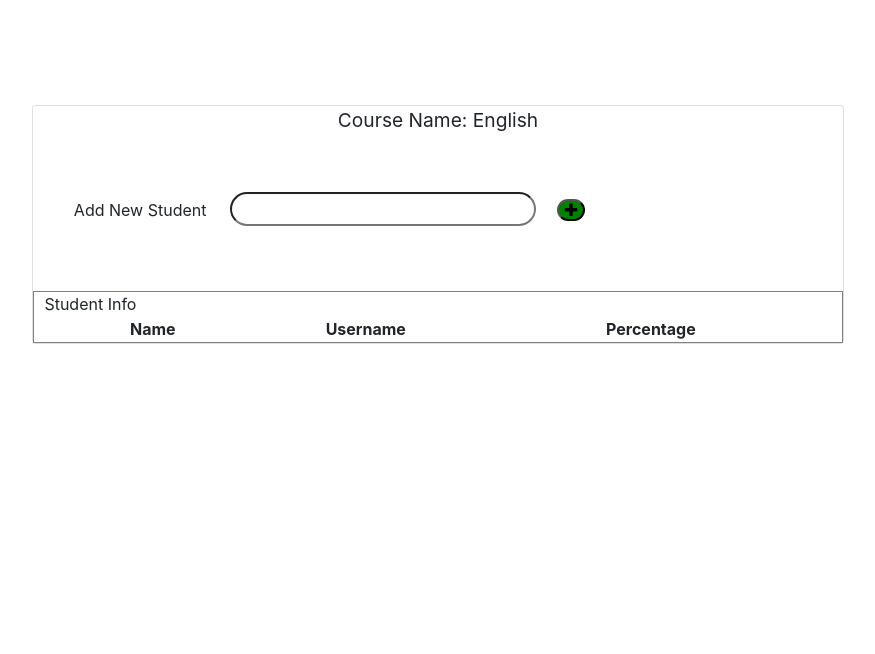
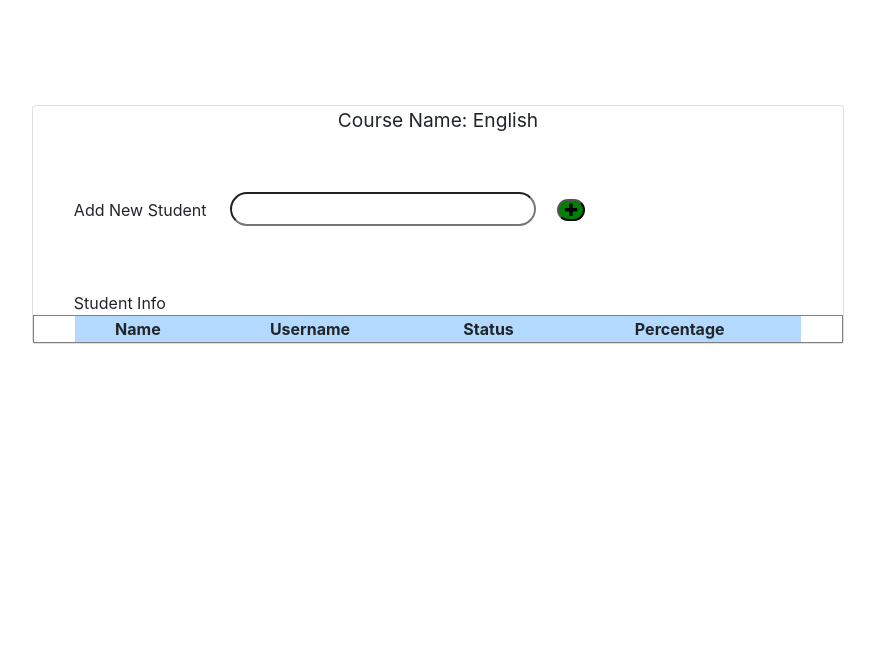
Before and after one commit to mahbubcseju/attendance-by-face-recognition, a Django app: page /course/detail/1/ in a window 1280 px wide. Shown: the part 101-755 px from the top of the page, without its empty margins (74-949 px from the left). Run offline with Django 3.2, Linux system fonts and the light colour scheme; data comes from the database, SQL or seed files in the repository; lists and menus that the app fills with data are empty; some libraries are stand-ins or nearby versions.

Commit message:
css for table

```diff
--- a/attendance/database/models/courses.py
+++ b/attendance/database/models/courses.py
@@ -14,4 +14,4 @@ class Course(models.Model):
 class CourseStudent(models.Model):
     course = models.ForeignKey(Course, on_delete=models.CASCADE)
     user = models.ForeignKey(User, on_delete=models.CASCADE)
-    enabled = models.IntegerField(default=0)
+    status = models.IntegerField(default=0)
--- a/attendance/static/css/client/course_detail.css
+++ b/attendance/static/css/client/course_detail.css
@@ -26,3 +26,15 @@ table {
   width: 90%;
   margin: 0 auto;
 }
+
+thead tr{
+  background: #b3d9ff;
+}
+
+tbody tr:nth-child(even) {
+  background: #CCC;
+}
+
+tbody tr:nth-child(odd) {
+  background: #e6f2ff;
+}
--- a/attendance/templates/client/course_detail.html
+++ b/attendance/templates/client/course_detail.html
@@ -18,13 +18,14 @@
         </button>
         <br><br>
       </div>
+      <div style="text-align: left; margin-left: 5%;">Student Info</div>
       <div class="course">
-        <div style="text-align: left; margin-left: 10px;">Student Info</div>
         <table>
           <thead>
             <tr>
               <th>Name</th>
               <th>Username</th>
+              <th>Status</th>
               <th>Percentage</th>
             </tr>
           </thead>
@@ -33,6 +34,15 @@
             <tr>
               <td>{{ student.user.first_name }}</td>
               <td>{{ student.user.username }}</td>
+              <td>
+                {% if not student.status %}
+                  Pending
+                {% elif student.status == 1 %}
+                  Joined
+                {% else %}
+                  Rejected
+                {% endif %}
+              </td>
               <td>{{ student.user.username }}</td>
             </tr>
           {% endfor %}
```
Also changed, not shown: attendance/database/migrations/0004_auto_20200427_1640.py (added), attendance/db.sqlite3.
